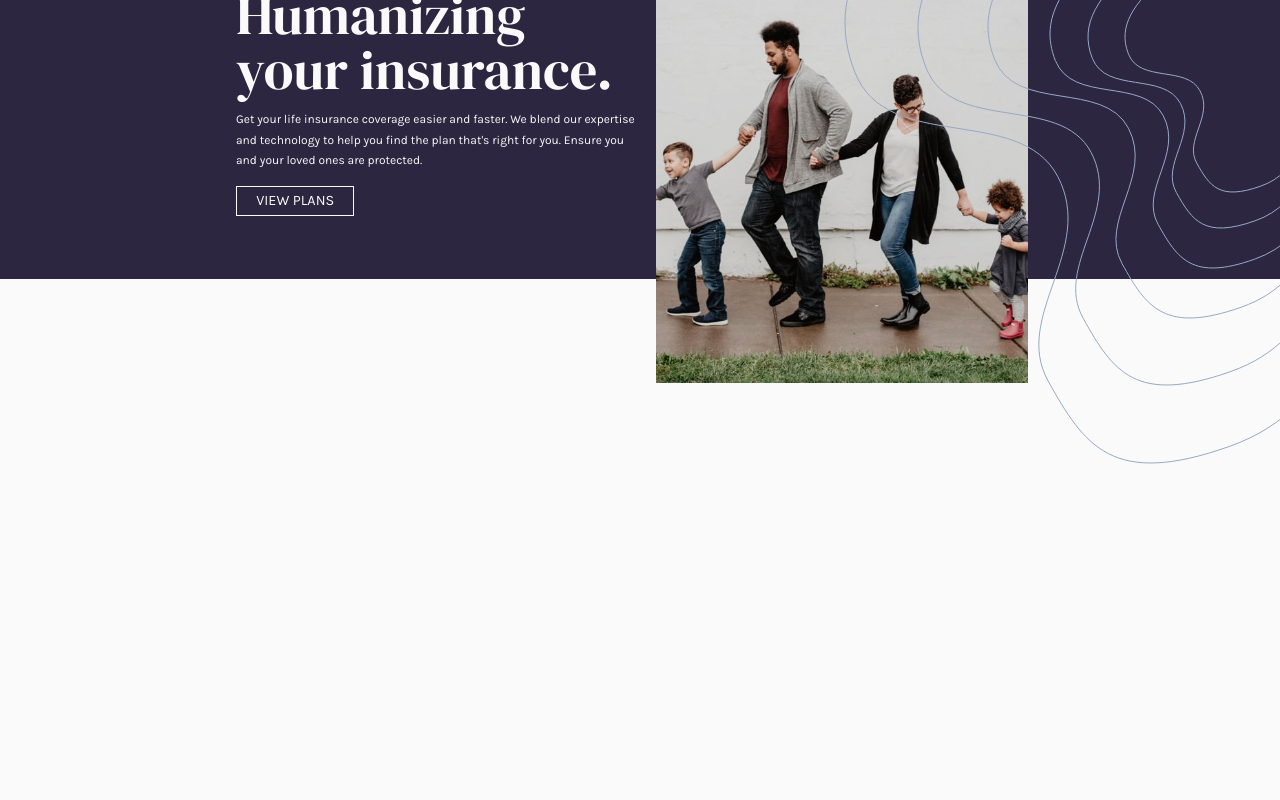
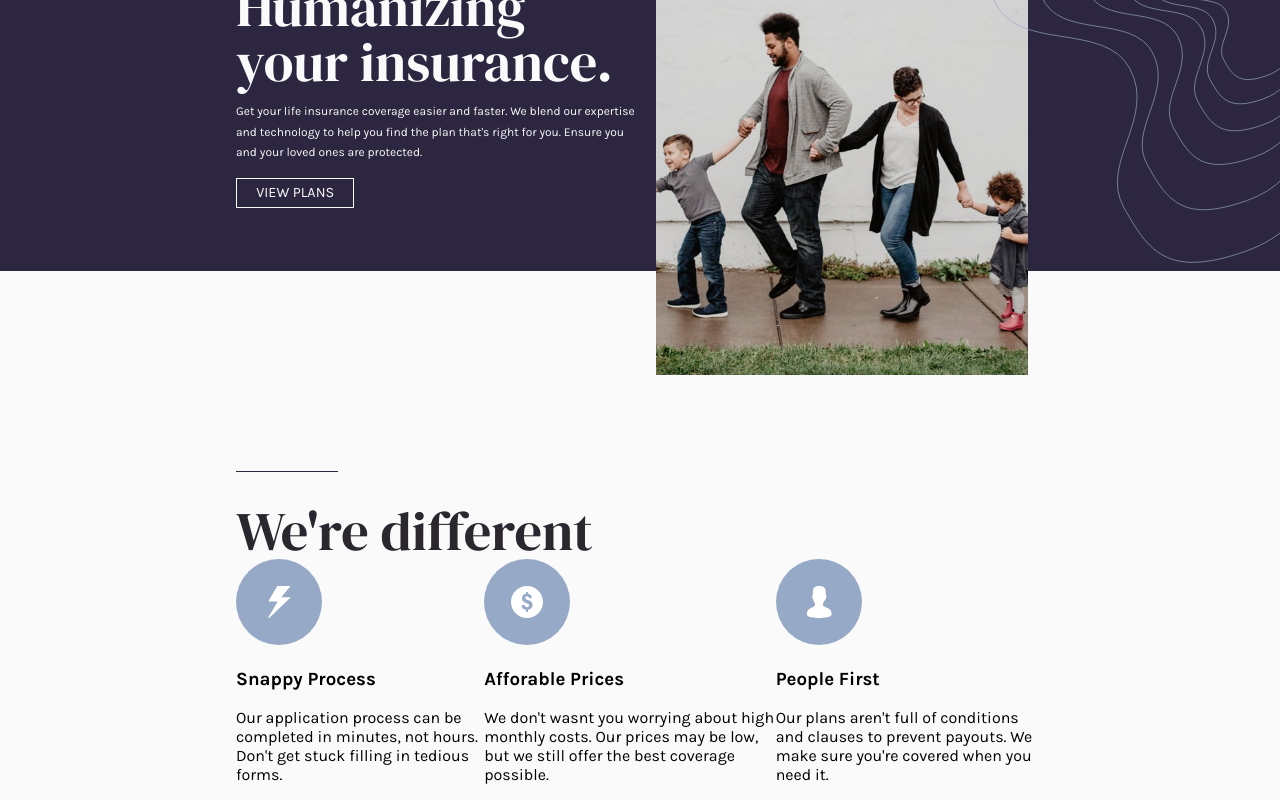
Before and after one commit to ArizonaMangoJuice/insure-landing, a React (Create React App) app: page / in a window 1280 px wide. Shown: the part 195-995 px from the top of the page. Before the commit the page ends 800 px from the top, so only its background shows below. Built offline with nearby package versions, Linux system fonts and the light colour scheme.

Commit message:
added Info component and Reason Component

```diff
--- a/src/components/App/App.js
+++ b/src/components/App/App.js
@@ -1,12 +1,14 @@
 import React from 'react';
 import Header from '../Header';
 import Hero from '../Hero';
+import Info from '../Info';
 
 const App = props => {
     return (
         <>
             <Header />
             <Hero />
+            <Info />
         </>
     )
 };
--- a/src/components/Header/Header.css
+++ b/src/components/Header/Header.css
@@ -1,6 +1,6 @@
 header{
     background-color: white;
-    padding: 2vh 1vh 1vh 2vh;
+    padding: 1vh 1vh 1vh 2vh;
     display: flex;
     justify-content: space-between;
 }
--- a/src/components/Hero/Hero.css
+++ b/src/components/Hero/Hero.css
@@ -54,4 +54,5 @@
     position: absolute;
     top: 0;
     right: 0;
+    height: 50vh;
 }
--- a/src/components/Info/Info.css
+++ b/src/components/Info/Info.css
@@ -0,0 +1,17 @@
+.info-container{
+    /* background-color: wheat; */
+    padding-top: 30vh;
+
+}
+
+.inner-info-container{
+    width: 101vh;
+    margin: auto;
+}
+
+.reasons{
+    width: 100%;
+    display: flex;
+    flex-direction: row;
+    flex-wrap: nowrap;
+}
--- a/src/components/Info/Info.js
+++ b/src/components/Info/Info.js
@@ -1,9 +1,34 @@
 import React from 'react';
+import Reason from '../Reason';
+import './Info.css';
+import snappyProcess from '../../images/icon-snappy-process.svg';
+import affordablePrices from '../../images/icon-affordable-prices.svg';
+import peopleFirst from '../../images/icon-people-first.svg';
 
 const Info = props => {
     return(
-        <div>
-            hello
+        <div className='info-container'>
+            <div className='inner-info-container'>
+                <span className='line dark-violet-line'></span>
+                <p className='hero-text-header heading-font very-dark-violet'>We're different</p>
+                <div className='reasons'>
+                    <Reason
+                        icon={snappyProcess}
+                        title='Snappy Process'
+                        description="Our application process can be completed in minutes, not hours. Don't get stuck filling in tedious forms."
+                    />
+                    <Reason
+                        icon={affordablePrices}
+                        title='Afforable Prices'
+                        description="We don't wasnt you worrying about high monthly costs. Our prices may be low, but we still offer the best coverage possible."
+                    />
+                    <Reason
+                        icon={peopleFirst}
+                        title='People First'
+                        description="Our plans aren't full of conditions and clauses to prevent payouts. We make sure you're covered when you need it."
+                    />
+                </div>
+            </div>
         </div>
     )
 };
--- /dev/null
+++ b/src/components/Reason/Reason.js
@@ -0,0 +1,15 @@
+import React from 'react';
+
+const Reason = ({title, description, icon}) => {
+    return (
+        <div className='reason'>
+            <div className='image-background'>
+                <img src={icon} />
+            </div>
+            <h3>{title}</h3>
+            <p>{description}</p>
+        </div>
+    )
+}
+
+export default Reason;
--- /dev/null
+++ b/src/components/Reason/index.js
@@ -0,0 +1,3 @@
+import Reason from './Reason';
+
+export default Reason;
--- a/src/index.css
+++ b/src/index.css
@@ -26,6 +26,10 @@ body {
   margin-bottom: 4vh;
 }
 
+.dark-violet-line{
+  border-bottom: .1vw solid var(--dark-violet) !important;
+}
+
 .white-button{
   border: .1vw solid var(--very-light-gray);
   color: var(--very-light-gray);
@@ -35,3 +39,11 @@ body {
   display: inline-block;
   margin-top: .5vh;
 }
+
+.very-dark-violet{
+  color: hsl(270, 9%, 17%) !important;
+}
+
+.dark-violet{
+  color: hsl(256, 26%, 20%) !important;
+}
```
Also changed, not shown: src/components/Reason/Reason.css (added).
